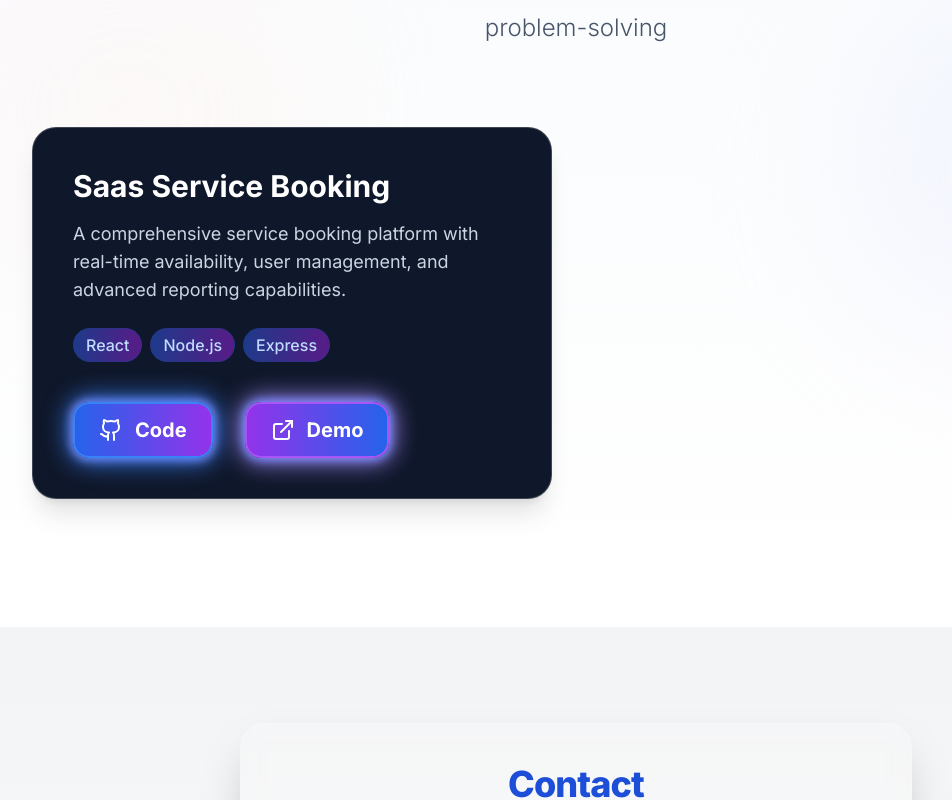
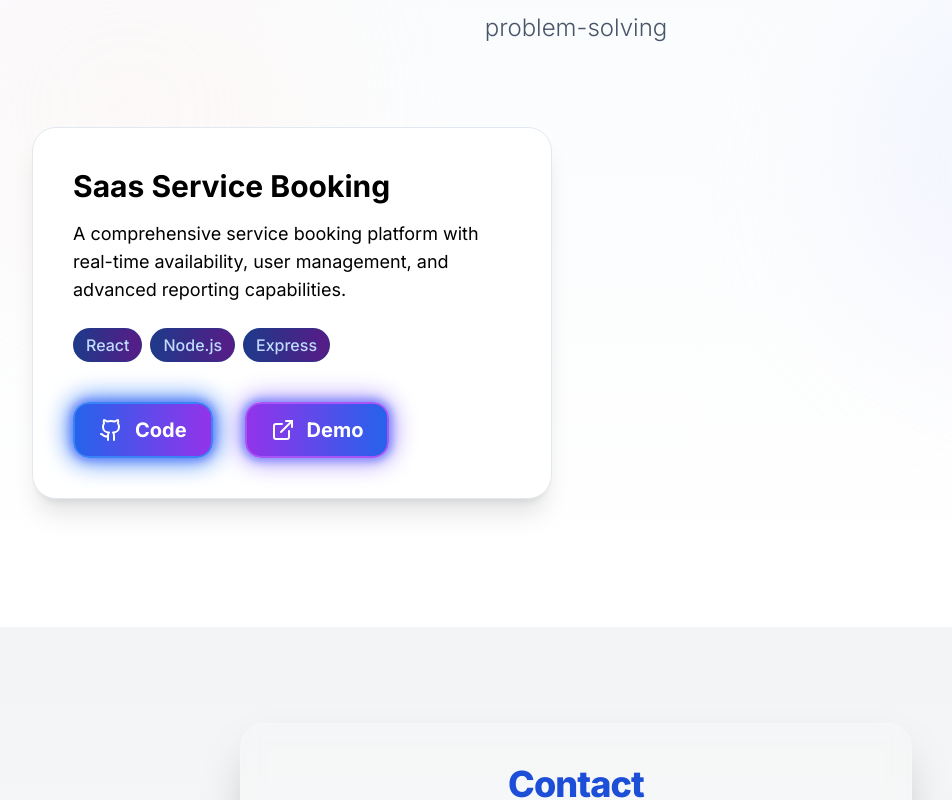
Before and after one commit to neal92/Portfolio_Neal, a React (Vite) app: page / in a window 1280 px wide. Shown: the part 5647-6447 px from the top of the page, without its empty margins (64-1016 px from the left). Built offline with nearby package versions, Linux system fonts and the light colour scheme.

Commit message:
fix frontend

```diff
--- a/src/components/About.tsx
+++ b/src/components/About.tsx
@@ -30,8 +30,8 @@ const About: React.FC = () => {
 
           <div className="grid grid-cols-2 sm:grid-cols-2 md:grid-cols-2 lg:grid-cols-3 gap-4 sm:gap-8 mb-12">
             {/* 1. Sites vitrines */}
-            <div className="bg-white dark:bg-slate-900 rounded-xl shadow p-4 sm:p-6 flex flex-col items-center">
-              <img src="/images/vitrine.png" alt="Sites vitrines" className="w-20 h-16 mb-3 sm:w-35 sm:h-30 sm:mb-4" />
+            <div className="bg-white dark:bg-slate-900 rounded-xl shadow p-6 flex flex-col items-center">
+              <img src="/images/vitrine.png" alt="Sites vitrines" className="w-35 h-30 mb-4" />
               <h3 className="text-xl font-bold mb-2 text-slate-800 dark:text-white">Showcase Websites</h3>
               <p className="text-slate-600 dark:text-slate-300 text-center">Presenting businesses, associations, or freelancers with simple, elegant pages.</p>
             </div>
--- a/src/components/Contact.tsx
+++ b/src/components/Contact.tsx
@@ -1,7 +1,38 @@
 import React from "react";
+// Animation fade-in au scroll
+const FadeInSection: React.FC<{ children: React.ReactNode }> = ({ children }) => {
+	const ref = React.useRef<HTMLDivElement>(null);
+	const [isVisible, setIsVisible] = React.useState(false);
+
+	React.useEffect(() => {
+		const observer = new window.IntersectionObserver(
+			([entry]) => {
+				if (entry.isIntersecting) {
+					setIsVisible(true);
+					observer.disconnect();
+				}
+			},
+			{ threshold: 0.1 }
+		);
+		if (ref.current) {
+			observer.observe(ref.current);
+		}
+		return () => observer.disconnect();
+	}, []);
+
+	return (
+		<div
+			ref={ref}
+			className={`transition-opacity transition-transform duration-2000 ease-out ${isVisible ? 'opacity-100 translate-y-0' : 'opacity-0 translate-y-24'}`}
+		>
+			{children}
+		</div>
+	);
+};
 
 const Contact: React.FC = () => {
 			return (
+				<FadeInSection>
 					<section id="contact" className="py-24 px-4 bg-gradient-to-b from-gray-100 to-white dark:from-slate-900 dark:to-slate-800">
 						<div className="max-w-2xl mx-auto">
 							<div className="glass dark:glass-dark rounded-3xl shadow-2xl p-10 text-center">
@@ -45,6 +76,7 @@ const Contact: React.FC = () => {
 							</div>
 						</div>
 					</section>
+				</FadeInSection>
 			);
 };
 
--- a/src/components/Projects.tsx
+++ b/src/components/Projects.tsx
@@ -1,3 +1,33 @@
+// Animation fade-in au scroll
+const FadeInSection: React.FC<{ children: React.ReactNode }> = ({ children }) => {
+  const ref = React.useRef<HTMLDivElement>(null);
+  const [isVisible, setIsVisible] = React.useState(false);
+
+  React.useEffect(() => {
+    const observer = new window.IntersectionObserver(
+      ([entry]) => {
+        if (entry.isIntersecting) {
+          setIsVisible(true);
+          observer.disconnect();
+        }
+      },
+      { threshold: 0.1 }
+    );
+    if (ref.current) {
+      observer.observe(ref.current);
+    }
+    return () => observer.disconnect();
+  }, []);
+
+  return (
+    <div
+      ref={ref}
+      className={`transition-opacity transition-transform duration-2000 ease-out ${isVisible ? 'opacity-100 translate-y-0' : 'opacity-0 translate-y-24'}`}
+    >
+      {children}
+    </div>
+  );
+};
 import React from 'react';
 import { Link } from 'react-router-dom';
 import { ExternalLink, Github } from 'lucide-react';
@@ -16,12 +46,12 @@ export const projects = [
     featured: true,
     functionalities: '• Real-time booking\n• User management\n• Advanced reporting', // Example functionalities
   },
-  // Add more projects here following the same model
 ];
 
 const Projects: React.FC = () => {
   const [openModal, setOpenModal] = React.useState<number | null>(null);
   return (
+    <FadeInSection>
       <div className="py-16 sm:py-24 lg:py-32 bg-gradient-to-b from-slate-50 to-white dark:from-slate-900 dark:to-slate-800 relative overflow-hidden">
         {/* Background decorations */}
         <div className="absolute inset-0">
@@ -46,14 +76,18 @@ const Projects: React.FC = () => {
           </div>
           <div className="relative z-10 grid gap-12 grid-cols-1 md:grid-cols-2">
             {projects.map((project, index) => (
+              <FadeInSection key={index}>
                 <div
-              key={index}
-              className={`group ${project.id === 'service-booking' ? 'bg-slate-900 text-white border-slate-800' : 'bg-white/80'} backdrop-blur-xl rounded-3xl overflow-hidden border border-white/20 shadow-xl hover:shadow-2xl transition-all duration-500 hover:-translate-y-2 flex flex-col md:flex-row`}
+                  className={`group
+                    ${project.id === 'service-booking'
+                      ? 'bg-white text-black border-slate-200 dark:bg-slate-900 dark:text-white dark:border-slate-800'
+                      : 'bg-white/80 dark:bg-slate-800/80 text-black dark:text-white border-slate-200 dark:border-slate-700'}
+                    backdrop-blur-xl rounded-3xl overflow-hidden border shadow-xl hover:shadow-2xl transition-all duration-500 hover:-translate-y-2 flex flex-col md:flex-row`}
                 >
                   <div className="w-full p-6 sm:p-10 flex flex-col justify-center h-full">
                     <div>
-                  <h3 className={`text-3xl font-bold mb-4 group-hover:text-blue-400 transition-colors duration-300 ${project.id === 'service-booking' ? 'text-white' : 'text-slate-800'}`}>{project.title}</h3>
-                  <p className={`mb-6 leading-relaxed text-base sm:text-lg ${project.id === 'service-booking' ? 'text-slate-300' : 'text-slate-600'}`}>{project.description}</p>
+                      <h3 className={`text-3xl font-bold mb-4 group-hover:text-blue-400 transition-colors duration-300 ${project.id === 'service-booking' ? 'text-black dark:text-white' : 'text-black dark:text-white'}`}>{project.title}</h3>
+                      <p className={`mb-6 leading-relaxed text-base sm:text-lg ${project.id === 'service-booking' ? 'text-black dark:text-slate-300' : 'text-black dark:text-slate-600'}`}>{project.description}</p>
                       <div className="flex flex-wrap gap-2 mb-6">
                         {project.technologies.map((tech, techIndex) => (
                           <span
@@ -97,8 +131,8 @@ const Projects: React.FC = () => {
                             </video>
                           ) : (
                             <div className="flex flex-col items-center justify-center w-full h-64">
-              <span className="text-2xl font-semibold text-slate-700 dark:text-slate-200 mb-4">Aucune vidéo disponible pour ce projet.</span>
-              <span className="text-base text-slate-500 dark:text-slate-400">Contactez-moi pour une démo personnalisée !</span>
+                              <span className="text-2xl font-semibold text-slate-700 dark:text-slate-200 mb-4">No video available for this project.</span>
+                              <span className="text-base text-slate-500 dark:text-slate-400">Contact me for a personalized demo!</span>
                             </div>
                           )}
                         </div>
@@ -106,10 +140,12 @@ const Projects: React.FC = () => {
                     )}
                   </div>
                 </div>
+              </FadeInSection>
             ))}
           </div>
         </div>
       </div>
+    </FadeInSection>
   );
 };
 
--- a/src/components/Skills.tsx
+++ b/src/components/Skills.tsx
@@ -1,4 +1,34 @@
 import React from 'react';
+// Animation fade-in au scroll
+const FadeInSection: React.FC<{ children: React.ReactNode }> = ({ children }) => {
+  const ref = React.useRef<HTMLDivElement>(null);
+  const [isVisible, setIsVisible] = React.useState(false);
+
+  React.useEffect(() => {
+    const observer = new window.IntersectionObserver(
+      ([entry]) => {
+        if (entry.isIntersecting) {
+          setIsVisible(true);
+          observer.disconnect();
+        }
+      },
+      { threshold: 0.1 }
+    );
+    if (ref.current) {
+      observer.observe(ref.current);
+    }
+    return () => observer.disconnect();
+  }, []);
+
+  return (
+    <div
+      ref={ref}
+      className={`transition-opacity transition-transform duration-2000 ease-out ${isVisible ? 'opacity-100 translate-y-0' : 'opacity-0 translate-y-24'}`}
+    >
+      {children}
+    </div>
+  );
+};
 
 import githubLogo from '/public/images/tools/github.svg';
 import vscodeLogo from '/public/images/tools/vscode.svg';
@@ -41,6 +71,8 @@ const Skills: React.FC = () => {
   );
 
   return (
+    <FadeInSection>
+      <div>
         <div className="mt-24 py-32 bg-gradient-to-br from-blue-50 via-purple-50 to-pink-50 dark:from-slate-900 dark:via-slate-800 dark:to-slate-900 relative overflow-hidden">
           <div className="absolute inset-0 pointer-events-none">
             <div className="absolute top-1/4 left-1/4 w-96 h-96 bg-gradient-to-br from-blue-200 to-purple-200 dark:from-blue-900 dark:to-purple-900 rounded-full blur-3xl opacity-20"></div>
@@ -63,6 +95,7 @@ const Skills: React.FC = () => {
               </p>
             </div>
             <div className="grid grid-cols-1 md:grid-cols-2 gap-10 mb-20">
+              <>
                 <div>
                   <h3 className="text-3xl font-bold text-blue-700 dark:text-blue-400 mb-8 flex items-center">
                     <div className="w-4 h-4 bg-gradient-to-r from-blue-500 to-purple-500 rounded-full mr-4"></div>
@@ -95,6 +128,7 @@ const Skills: React.FC = () => {
                     ))}
                   </div>
                 </div>
+              </>
             </div>
             <div className="bg-white/80 dark:bg-slate-800/80 backdrop-blur-xl p-10 rounded-3xl border border-white/20 dark:border-slate-700 shadow-xl mt-10">
               <h3 className="text-3xl font-bold text-slate-800 dark:text-white mb-10 text-center">
@@ -111,6 +145,8 @@ const Skills: React.FC = () => {
             </div>
           </div>
         </div>
+      </div>
+    </FadeInSection>
   );
 };
 
```
Lines whose indentation alone changed are shown as unchanged.
